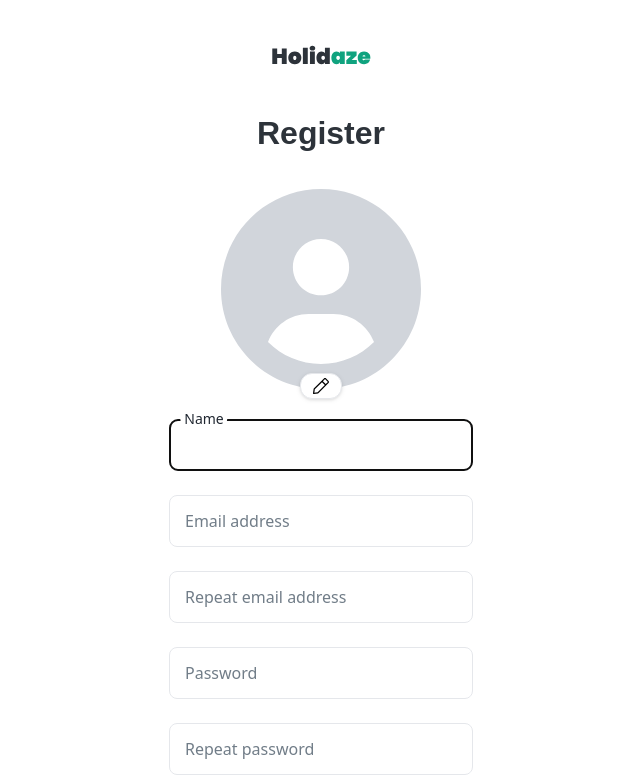
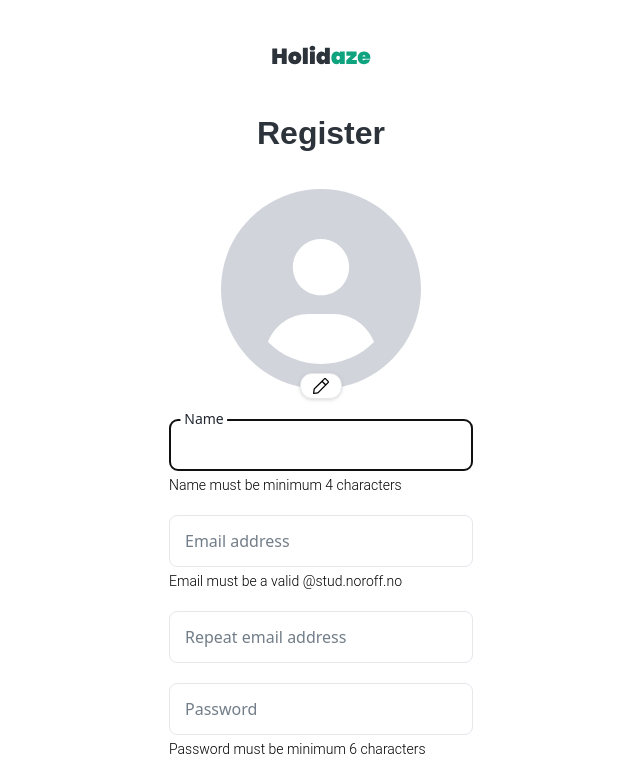
Before and after one commit to mndgs1/Holidaze, a React (Create React App) app: page /register in a window 1280 px wide. Shown: the top 777 px of the page, without its empty margins (319-959 px from the left). Built offline with nearby package versions, Linux system fonts and the light colour scheme.

Commit message:
Fixed an issue with text component

```diff
--- a/src/App.tsx
+++ b/src/App.tsx
@@ -1,5 +1,5 @@
 import "./index.css";
-import Layout from "./components/Layout/Layout";
+import Layout from "./components/layout/Layout";
 import { Routes, Route } from "react-router-dom";
 import Home from "./pages/Home";
 import Login from "./pages/Login";
--- a/src/components/common/Text.tsx
+++ b/src/components/common/Text.tsx
@@ -3,6 +3,7 @@ import className from "classnames";
 
 interface TextProps {
     children: React.ReactNode;
+    className?: string;
     primary?: boolean;
     secondary?: boolean;
     success?: boolean;
@@ -10,7 +11,6 @@ interface TextProps {
     xl?: boolean;
     lg?: boolean;
     sm?: boolean;
-    className?: string;
 }
 
 const Text = ({
@@ -28,7 +28,7 @@ const Text = ({
         "font-text",
         {
             "text-secondary": primary,
-            "font-weight-400": secondary,
+            "font-light": secondary,
             "text-primary": success,
             "text-red-600": danger,
             "text-xl": xl,
@@ -39,7 +39,7 @@ const Text = ({
     );
 
     return (
-        <p className={classes} {...rest}>
+        <p {...rest} className={classes}>
             {children}
         </p>
     );
--- a/src/components/forms/RegisterForm.tsx
+++ b/src/components/forms/RegisterForm.tsx
@@ -13,6 +13,38 @@ import { registrationSchema } from "./schemas";
 
 import { ReactComponent as UserIcon } from "../../assets/icons/user.svg";
 import { ReactComponent as Edit } from "../../assets/icons/edit.svg";
+
+const RegisterInputConfig = [
+    {
+        type: "text",
+        id: "name",
+        label: "Name",
+        autoFocus: true,
+        message: "Name must be minimum 4 characters",
+    },
+    {
+        type: "text",
+        id: "email",
+        label: "Email address",
+        message: "Email must be a valid @stud.noroff.no",
+    },
+    {
+        type: "text",
+        id: "repeatEmail",
+        label: "Repeat email address",
+    },
+    {
+        type: "password",
+        id: "password",
+        label: "Password",
+        message: "Password must be minimum 6 characters",
+    },
+    {
+        type: "password",
+        id: "repeatPassword",
+        label: "Repeat password",
+    },
+];
 
 // Register Form Component
 const RegisterForm = ({ ...rest }) => {
@@ -55,67 +87,39 @@ const RegisterForm = ({ ...rest }) => {
                     <Edit className="" />
                 </button>
             </div>
-            <div className="flex flex-col gap-1 w-full">
-                <Input
-                    type="text"
-                    id="name"
-                    label="Name"
-                    autoFocus
-                    {...register("name")}
-                    danger={!!errors.name?.message}
-                />
-                <Text danger sm>
-                    {errors.name?.message}
-                </Text>
-            </div>
-            <div className="flex flex-col gap-1 w-full">
-                <Input
-                    type="text"
-                    id="email"
-                    label="Email address"
-                    {...register("email")}
-                    danger={!!errors.email?.message}
-                />
-                <Text danger sm>
-                    {errors.email?.message}
-                </Text>
-            </div>
-            <div className="flex flex-col gap-1 w-full">
-                <Input
-                    type="text"
-                    id="repeatEmail"
-                    label="Repeat email address"
-                    {...register("repeatEmail")}
-                    danger={!!errors.repeatEmail?.message}
-                />
-                <Text danger sm>
-                    {errors.repeatEmail?.message}
-                </Text>
-            </div>
-            <div className="flex flex-col gap-1 w-full">
-                <Input
-                    type="password"
-                    id="password"
-                    label="Password"
-                    {...register("password")}
-                    danger={!!errors.password?.message}
-                />
-                <Text danger sm>
-                    {errors.password?.message}
-                </Text>
-            </div>
-            <div className="flex flex-col gap-1 w-full">
-                <Input
-                    type="password"
-                    id="repeatPassword"
-                    label="Repeat password"
-                    {...register("repeatPassword")}
-                    danger={!!errors.repeatPassword?.message}
-                />
-                <Text danger sm>
-                    {errors.repeatPassword?.message}
-                </Text>
-            </div>
+            {RegisterInputConfig.map((input) => {
+                const fieldId = input.id as
+                    | "name"
+                    | "email"
+                    | "repeatEmail"
+                    | "password"
+                    | "repeatPassword";
+
+                return (
+                    <div className="flex flex-col gap-1 w-full" key={input.id}>
+                        <Input
+                            type={input.type}
+                            id={input.id}
+                            label={input.label}
+                            autoFocus={input.autoFocus || false}
+                            {...register(fieldId)}
+                            danger={!!errors[fieldId]?.message}
+                        />
+                        {errors[fieldId]?.message ? (
+                            <Text danger sm>
+                                {errors[fieldId]?.message}
+                            </Text>
+                        ) : (
+                            input.message && (
+                                <Text secondary sm>
+                                    {input.message}
+                                </Text>
+                            )
+                        )}
+                    </div>
+                );
+            })}
+
             <Button primary xl>
                 Register
             </Button>
--- a/src/pages/Register.tsx
+++ b/src/pages/Register.tsx
@@ -2,7 +2,7 @@ import React from "react";
 import Heading from "../components/common/Heading";
 import Link from "../components/common/Link";
 import Logo from "../components/common/Logo";
-import RegisterForm from "../components/Forms/RegisterForm";
+import RegisterForm from "../components/forms/RegisterForm";
 
 const Register = () => {
     return (
--- a/tailwind.config.js
+++ b/tailwind.config.js
@@ -14,7 +14,19 @@ module.exports = {
             fontFamily: {
                 heading: ["Montserrat", "Quicksand", "sans-serif"],
                 text: ["Roboto", "ui-serif"],
-                brand: ["Poppins", "ui-sans-serif"],
+            },
+            fontWeight: {
+                heading: {
+                    light: 300,
+                    normal: 400,
+                    semibold: 500,
+                    bold: 700,
+                },
+                text: {
+                    light: 300,
+                    normal: 400,
+                    bold: 700,
+                },
             },
             spacing: {
                 13: "52px",
```
